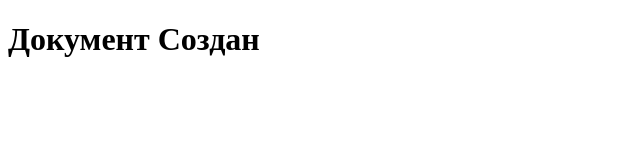
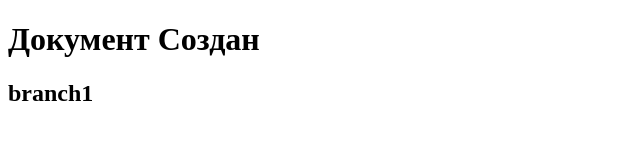
Before and after one commit to IvanKononyuk/test1, a plain HTML site: page index.html in a window 1280 px wide. Shown: the whole page, without its empty margins (0-640 px from the left). Drawn offline with Linux system fonts and the light colour scheme.

Commit message:
first commit in branch1

```diff
--- a/index.html
+++ b/index.html
@@ -8,5 +8,13 @@
 </head>
 <body>
     <h1>Документ Создан</h1>
+    <h2>branch1</h2>
+
+
+
+
+
+
+
 </body>
 </html>
```
